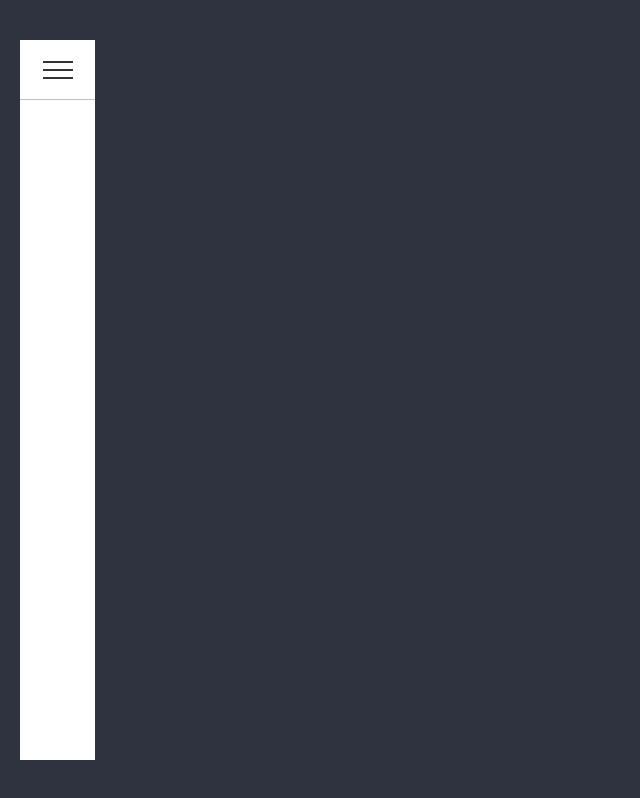
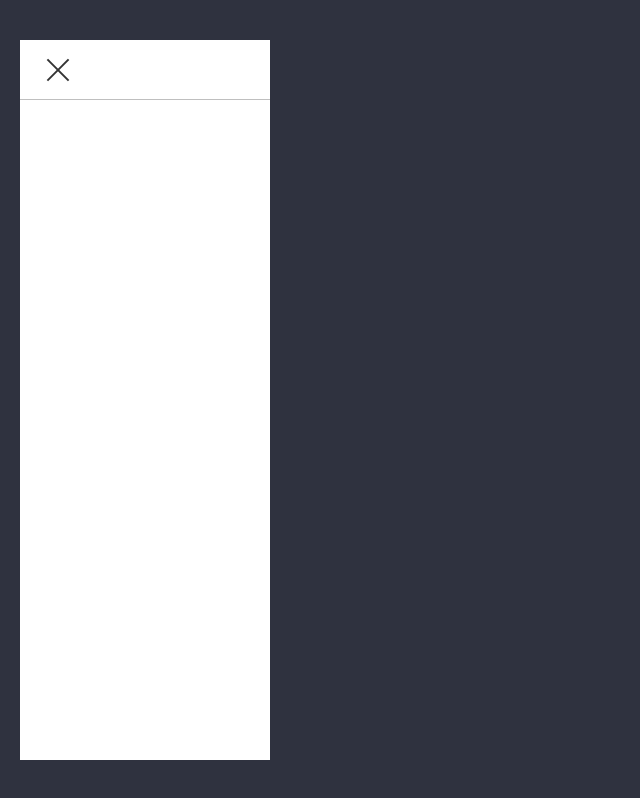
Before and after one commit to silasafra/OT-PROJETCTS, a plain HTML site: page 06-Sidebar-Menu-using-Html-CSS-&-Javascript/index.html in a window 1280 px wide. Both pictures are taken after a click on the element 57 px from the left and 70 px from the top of the page. Shown: the whole page, without its empty margins (0-640 px from the left). Drawn offline with Linux system fonts and the light colour scheme.

Commit message:
toggle script done

```diff
--- a/06-Sidebar-Menu-using-Html-CSS-&-Javascript/index.html
+++ b/06-Sidebar-Menu-using-Html-CSS-&-Javascript/index.html
@@ -11,5 +11,6 @@
     <div class="navigation">
       <div class="menuToggle"></div>
     </div>
+    <script src="script.js"></script>
   </body>
 </html>
--- a/06-Sidebar-Menu-using-Html-CSS-&-Javascript/script.js
+++ b/06-Sidebar-Menu-using-Html-CSS-&-Javascript/script.js
@@ -0,0 +1,7 @@
+let menuToggle = document.querySelector('.menuToggle');
+
+let navigation = document.querySelector('.navigation');
+
+menuToggle.onclick = function () {
+  navigation.classList.toggle('active');
+};
--- a/06-Sidebar-Menu-using-Html-CSS-&-Javascript/style.css
+++ b/06-Sidebar-Menu-using-Html-CSS-&-Javascript/style.css
@@ -23,7 +23,11 @@ body {
   display: flex;
   justify-content: center;
   align-items: center;
-  trasition: 0.5s;
+  transition: 0.3s;
+}
+
+.navigation.active {
+  width: 250px;
 }
 
 .menuToggle {
@@ -58,4 +62,14 @@ body {
   background: #333;
   transform: translateY(8px);
   box-shadow: 0 -8px 0 #333;
+  transition: 0.5s;
 }
+
+.navigation.active .menuToggle::before {
+  transform: translate(0) rotate(45deg);
+}
+
+.navigation.active .menuToggle::after {
+  transform: translate(0) rotate(-45deg);
+  box-shadow: none;
+}
```
